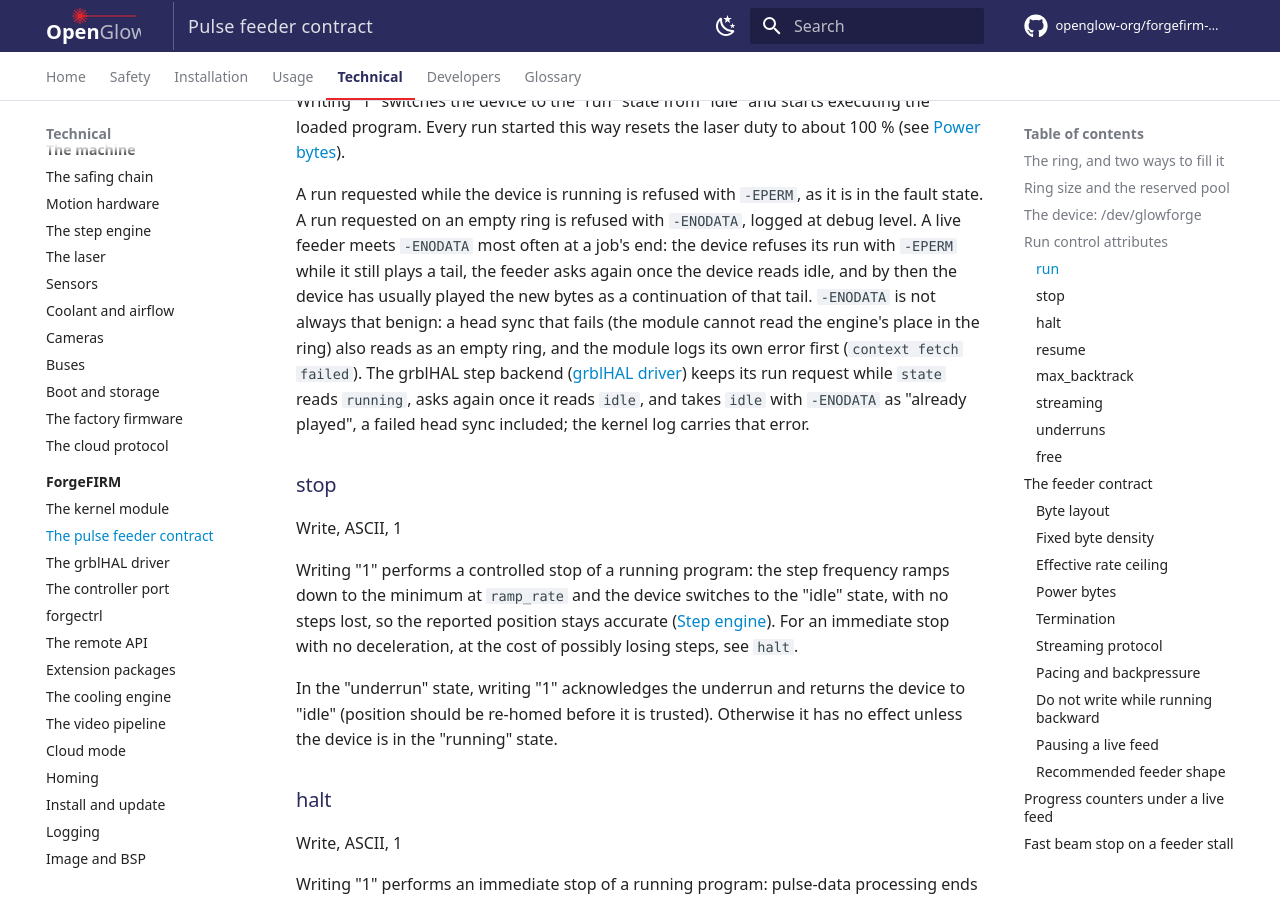
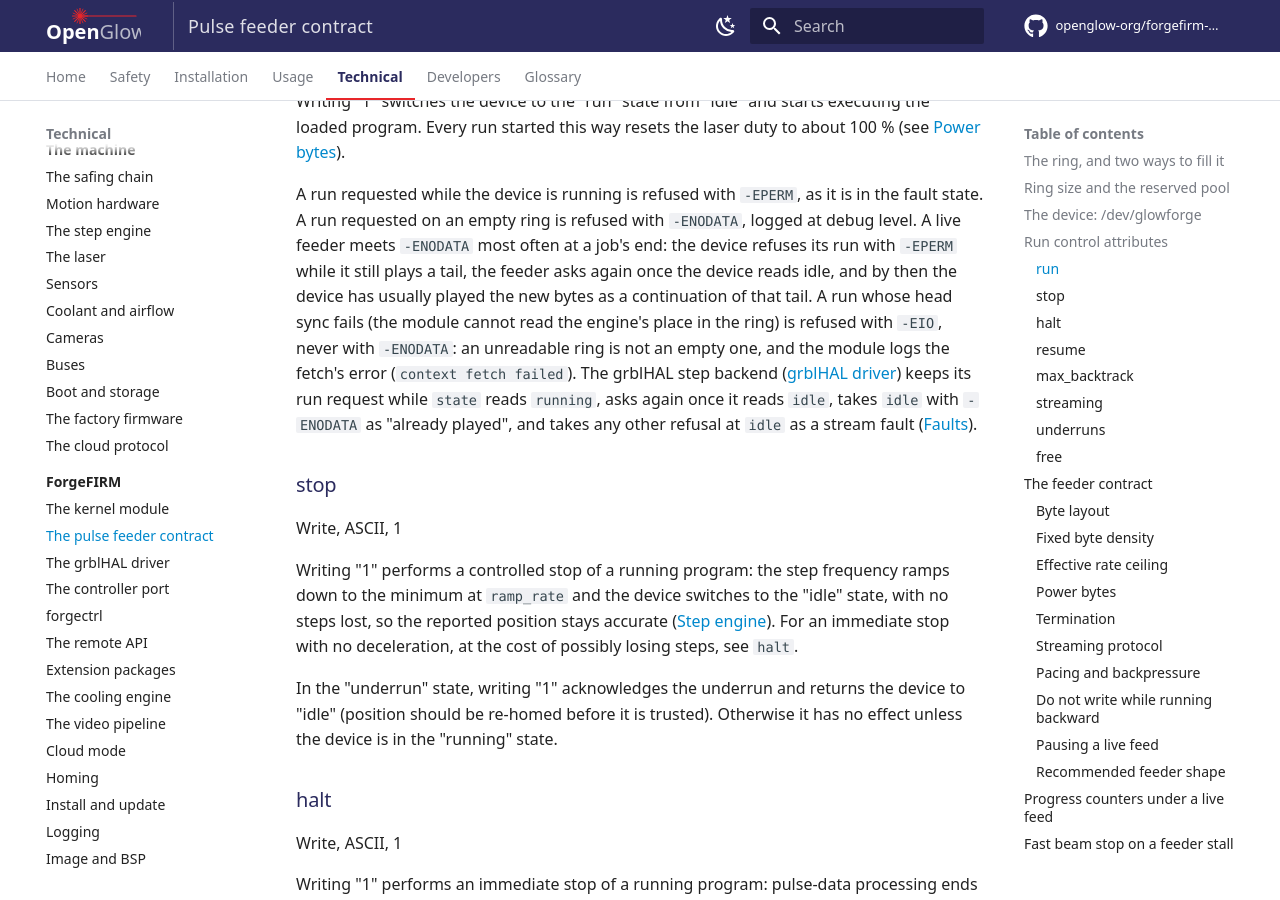
Before and after one commit to openglow-org/forgefirm-docs, an MkDocs documentation site: the page built from docs/technical/forgefirm/pulse-feeder-contract.md, in a window 1280 px wide and 900 px high, scrolled down 1782 px. Built offline with MkDocs 1.6.1 and Material for MkDocs 9.7.7, drawn with Linux system fonts in a browser that asks for light colours; comment, search, counter and statistics services are not loaded.

Commit message:
Pulse feeder contract, Testing: a run whose head sync fails is refused with -EIO
Companion of kernel-module-glowforge 18164fd (cnc: the run-start gate
answers -EIO for a ring it cannot read, -ENODATA for an empty one).

- technical/forgefirm/pulse-feeder-contract.md, run: a run whose head
  sync fails (the module cannot read the engine's place in the ring) is
  refused with -EIO, never with -ENODATA, because an unreadable ring is
  not an empty one; the module logs the fetch's error. The grblHAL step
  backend keeps its request while the state reads running, asks again
  at idle, takes idle with -ENODATA as "already played", and takes any
  other refusal at idle as a stream fault, which the driver page's
  Faults section owns.
- developers/testing.md, the kernel-module-glowforge row: backtrack_test
  proves the ring arithmetic and the run-start gate's answer.

Proof: python scripts/check-style.py (style: clean), python
scripts/check-interfaces.py (interfaces: clean (245 checked)), zensical
build (strict: No issues found; the Faults link resolves to the driver
page's heading). Negative control on a scratch copy of the tree: the
British spelling of 'canceled' put into the edited paragraph fails
check-style.py (one SPELLING finding, exit 1), and a link to a page that
does not exist put into the same paragraph fails the strict build (page
does not exist, exit 1).

Acceptance: none; docs only.

```diff
--- a/docs/technical/forgefirm/pulse-feeder-contract.md
+++ b/docs/technical/forgefirm/pulse-feeder-contract.md
@@ -90,14 +90,14 @@ it is in the fault state. A run requested on an empty ring is refused with
 often at a job's end: the device refuses its run with `-EPERM` while it
 still plays a tail, the feeder asks again once the device reads idle, and
 by then the device has usually played the new bytes as a continuation of
-that tail. `-ENODATA` is not always that benign: a head sync that fails
-(the module cannot read the engine's place in the ring) also reads as an
-empty ring, and the module logs its own error first
-(`context fetch failed`). The grblHAL step backend
+that tail. A run whose head sync fails (the module cannot read the
+engine's place in the ring) is refused with `-EIO`, never with `-ENODATA`:
+an unreadable ring is not an empty one, and the module logs the fetch's
+error (`context fetch failed`). The grblHAL step backend
 ([grblHAL driver](grblhal-driver.md#from-g-code-to-pulse-bytes)) keeps its
 run request while `state` reads `running`, asks again once it reads `idle`,
-and takes `idle` with `-ENODATA` as "already played", a failed head sync
-included; the kernel log carries that error.
+takes `idle` with `-ENODATA` as "already played", and takes any other
+refusal at `idle` as a stream fault ([Faults](grblhal-driver.md#faults)).
 
 ### stop
 
```
Also changed, not shown: docs/developers/testing.md (+1 -1 lines).
